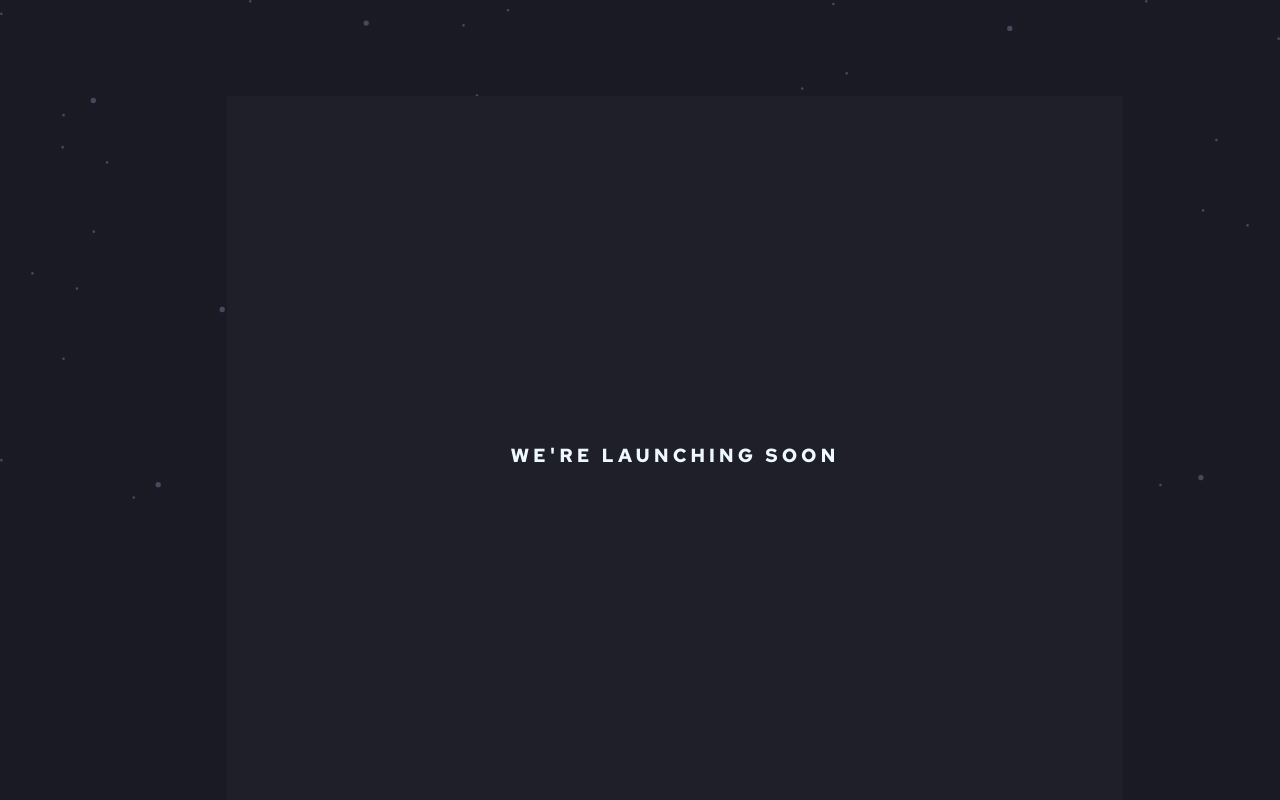
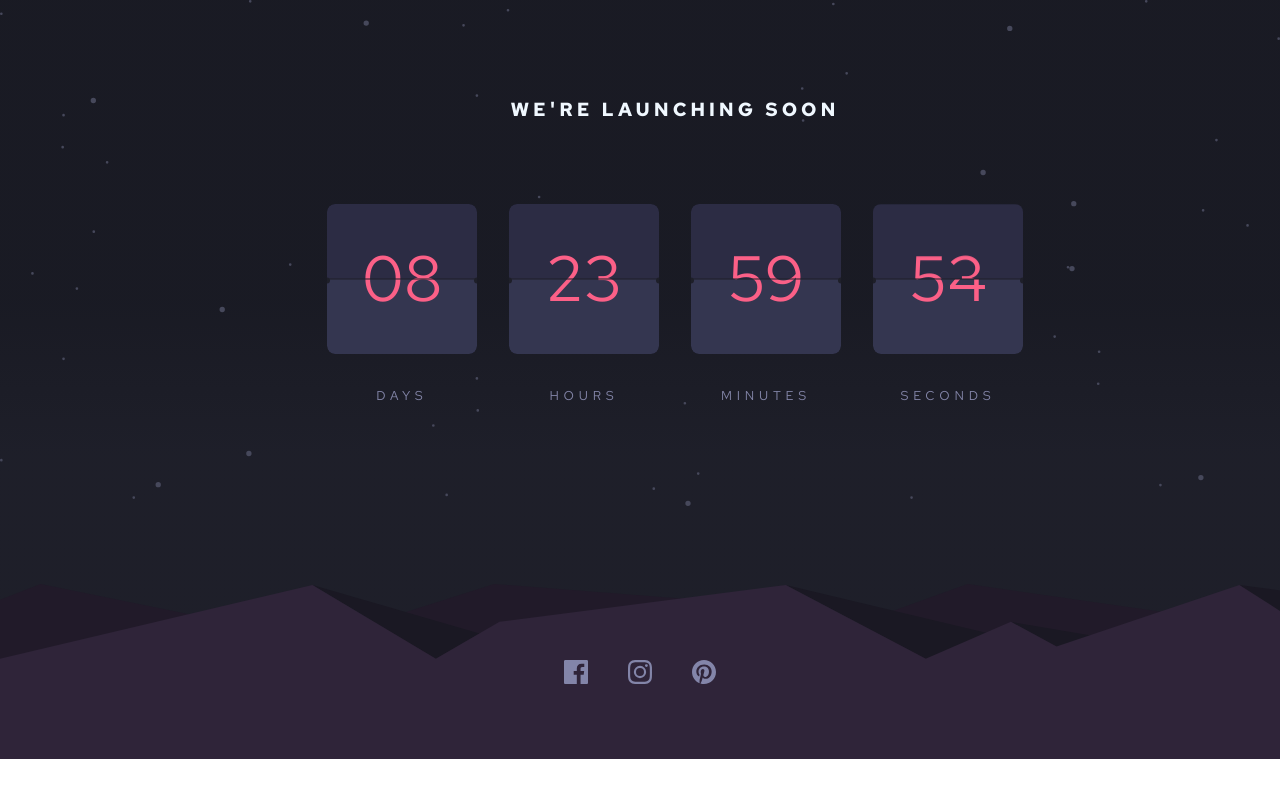
Before and after one commit to CHEGEBB/launch-countdown-timer, a React (Vite) app: page / in a window 1280 px wide. Shown: the top 800 px of the page. Built offline with nearby package versions, Linux system fonts and the light colour scheme.

Commit message:
Refactor App component layout and remove unnecessary code

```diff
--- a/src/App.jsx
+++ b/src/App.jsx
@@ -14,9 +14,6 @@ function App() {
       <div className="container">
         <div className="header">
         <img src={BgStars} alt="Background Stars" className="bg-stars" />
-        </div>
-        <div className="counter-container">
-        <h1> We're launching soon</h1>
         </div>
         <div className="counter">
           <Counter/>
--- a/src/App.scss
+++ b/src/App.scss
@@ -22,7 +22,7 @@ body{
                 width: 100%;
             }
             .footer{
-                // margin-top: -150px;
+                margin-top: -180px;
                 position: relative;
                 z-index: 1;
                 .socials{
--- a/src/sass/counter.scss
+++ b/src/sass/counter.scss
@@ -3,9 +3,6 @@
     display: flex;
     flex-direction: column;
     align-items: center;
-    background-color: #1e1f29;
-    min-height: 100vh;
-    padding: 2rem;
 
     h1 {
       color: white;
```
